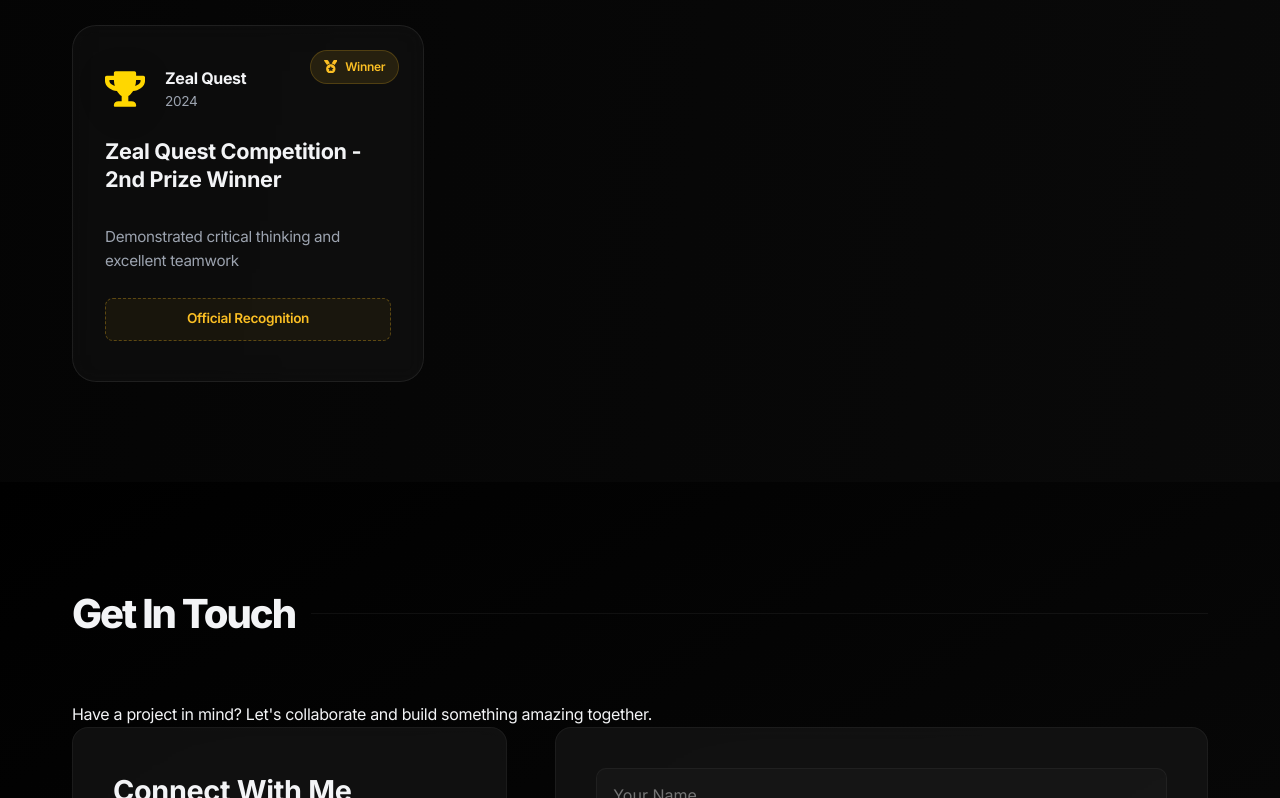
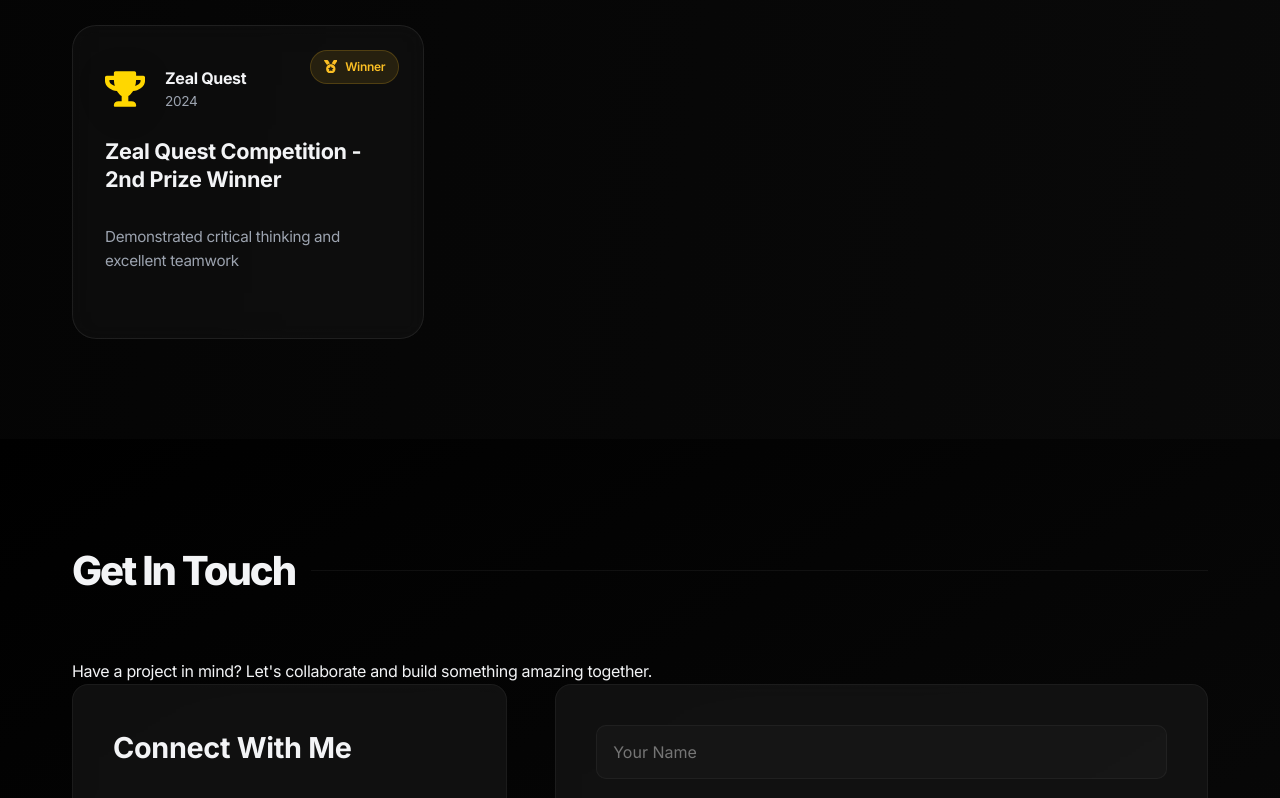
Before and after one commit to roohithbala/portfolio, a React (Vite) app: page / in a window 1280 px wide. Shown: the part 7316-8114 px from the top of the page. Built offline with nearby package versions, Linux system fonts and the light colour scheme.

Commit message:
Certifications

```diff
--- a/src/components/Certifications.css
+++ b/src/components/Certifications.css
@@ -175,18 +175,6 @@
   margin-bottom: 1.5rem;
 }
 
-.award-achievement-tag {
-  margin-top: auto;
-  padding: 0.6rem 1rem;
-  background: rgba(251, 191, 36, 0.05);
-  border: 1px dashed rgba(251, 191, 36, 0.3);
-  border-radius: 8px;
-  color: #fbbf24;
-  font-size: 0.85rem;
-  font-weight: 600;
-  text-align: center;
-}
-
 @media (max-width: 768px) {
   .certifications-section {
     padding: 60px 0;
--- a/src/components/Certifications.jsx
+++ b/src/components/Certifications.jsx
@@ -130,7 +130,7 @@ const Certifications = () => {
 
                 {item.desc && <p className="cert-desc">{item.desc}</p>}
 
-                {item.link ? (
+                {item.link && (
                   <a
                     href={item.link}
                     target="_blank"
@@ -140,10 +140,6 @@ const Certifications = () => {
                     <span>Verify Credential</span>
                     <FaExternalLinkAlt />
                   </a>
-                ) : (
-                  <div className="award-achievement-tag">
-                    Official Recognition
-                  </div>
                 )}
               </div>
 
```
